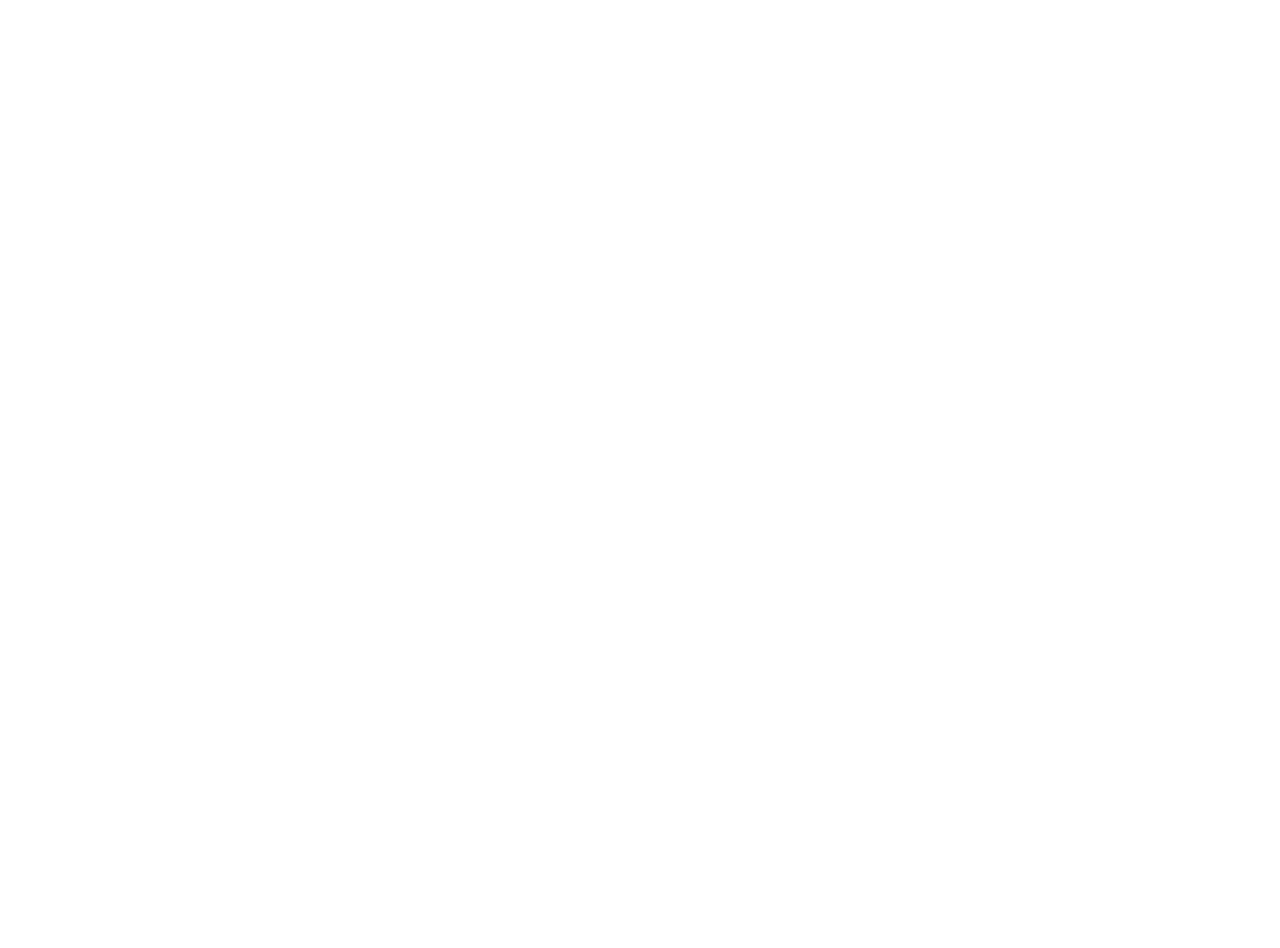
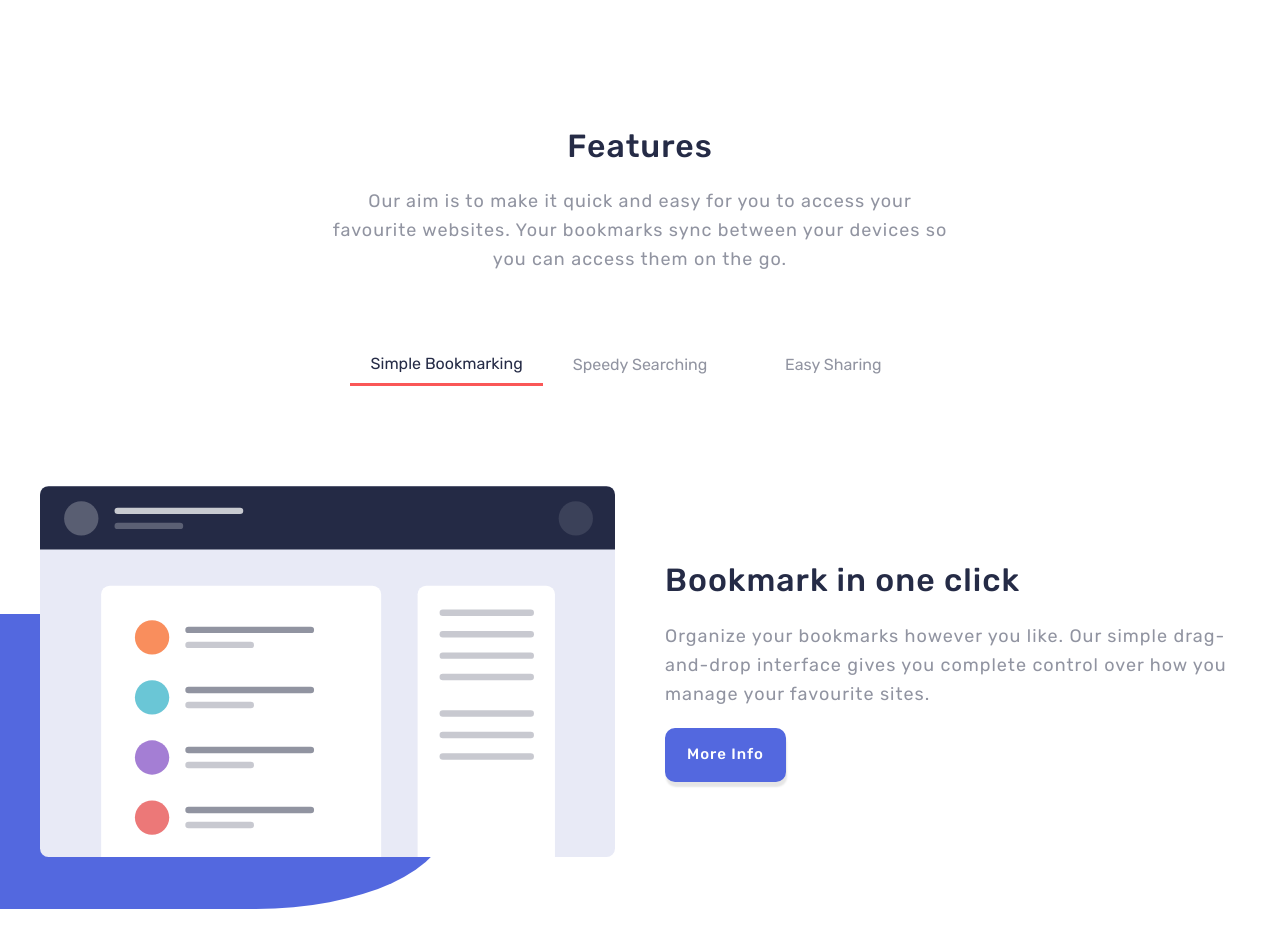
Before and after one commit to habibdev96/FEM-bookmark-landing-page, a React (Create React App) app: page / in a window 1280 px wide. Shown: the part 740-1688 px from the top of the page. Before the commit the page ends 800 px from the top, so only its background shows below. Built offline with nearby package versions, Linux system fonts and the light colour scheme.

Commit message:
created features section

```diff
--- a/src/App.js
+++ b/src/App.js
@@ -1,6 +1,7 @@
 import Globals from "./abstracts/Globals";
 import Navbar from "./components/Navbar";
 import Hero from "./components/Hero";
+import Features from "./components/Features";
 
 const App = () => {
   return (
@@ -8,6 +9,9 @@
       <Globals />
       <Navbar />
       <Hero />
+      <main>
+        <Features />
+      </main>
     </>
   );
 };
--- /dev/null
+++ b/src/components/Feature.js
@@ -0,0 +1,30 @@
+import styled from "styled-components";
+import { sectionSpacingSm } from "../abstracts/Mixins";
+import { FeatureHeading } from "./styledElements/Headings";
+import Paragraph from "./styledElements/Paragraphs";
+import Button from "./styledElements/Buttons";
+
+const Article = styled.article`
+  ${sectionSpacingSm}
+  display: grid;
+  grid-template-columns: repeat(2, 1fr);
+  align-items: center;
+  gap: var(--gap);
+`;
+
+const Feature = ({ image, heading, description }) => {
+  return (
+    <Article>
+      <img src={image} alt={heading} className="feature-img" />
+      <div className="feature-info">
+        <FeatureHeading>{heading}</FeatureHeading>
+        <Paragraph feature>{description}</Paragraph>
+        <Button primary href="#!">
+          More Info
+        </Button>
+      </div>
+    </Article>
+  );
+};
+
+export default Feature;
--- /dev/null
+++ b/src/components/Features.js
@@ -0,0 +1,90 @@
+import { useState } from "react";
+import styled from "styled-components";
+import {
+  maxWidthLg,
+  sectionSpacingSm,
+  sectionSpacingMd,
+} from "../abstracts/Mixins";
+import { SectionHeading } from "./styledElements/Headings";
+import Paragraph from "./styledElements/Paragraphs";
+import BgPattern from "./styledElements/BgPattern";
+import Feature from "./Feature";
+import { featuresData } from "../data";
+
+const Section = styled.section`
+  position: relative;
+`;
+
+const Container = styled.div`
+  ${maxWidthLg}
+  ${sectionSpacingMd}
+  position: relative;
+  z-index: 5;
+
+  .tab-container {
+    ${sectionSpacingSm}
+    display: flex;
+    align-items: center;
+    justify-content: space-between;
+    text-align: center;
+    width: 50%;
+    margin: 0 auto;
+  }
+
+  .feature-tab {
+    border: 0;
+    background-color: transparent;
+    height: 100%;
+    width: 100%;
+    font-size: 1.6rem;
+    color: var(--grayishBlue);
+    padding: 1rem;
+
+    &:hover,
+    &:focus,
+    &.active-tab {
+      color: var(--darkBlue);
+    }
+
+    &.active-tab {
+      border-bottom: 0.3rem solid var(--softRed);
+    }
+  }
+`;
+
+const Features = () => {
+  const [features, setFeatures] = useState(featuresData);
+  const [value, setValue] = useState(0);
+
+  const { image, heading, description } = featuresData[value];
+
+  return (
+    <Section>
+      <Container>
+        <SectionHeading>Features</SectionHeading>
+        <Paragraph section>
+          Our aim is to make it quick and easy for you to access your favourite
+          websites. Your bookmarks sync between your devices so you can access
+          them on the go.
+        </Paragraph>
+        <div className="features">
+          <div className="tab-container">
+            {features.map((feature, index) => (
+              <button
+                key={feature.id}
+                onClick={() => setValue(index)}
+                className={`feature-tab ${index === value && "active-tab"}`}
+              >
+                {feature.tabTitle}
+              </button>
+            ))}
+          </div>
+          <Feature image={image} heading={heading} description={description} />
+        </div>
+      </Container>
+      <BgPattern feature />
+    </Section>
+  );
+};
+
+export default Features;
--- a/src/components/Hero.js
+++ b/src/components/Hero.js
@@ -5,6 +5,10 @@
 import Button from "./styledElements/Buttons";
 import { maxWidthLg, sectionSpacingMd } from "../abstracts/Mixins";
 import BgPattern from "./styledElements/BgPattern";
+
+const Header = styled.header`
+  position: relative;
+`;
 
 const Container = styled.div`
   ${maxWidthLg}
@@ -25,11 +29,11 @@
 
 const Hero = () => {
   return (
-    <header style={{ position: "relative" }}>
+    <Header>
       <Container>
         <div className="hero-info">
           <HeroHeading>A Simple Bookmark Manager</HeroHeading>
-          <Paragraph>
+          <Paragraph hero>
             A clean and simple interface to organize your favourite websites.
             Open a new browser tab and see your sites load instantly. Try it for
             free.
@@ -50,7 +54,7 @@
         />
       </Container>
       <BgPattern hero />
-    </header>
+    </Header>
   );
 };
 
--- a/src/components/styledElements/BgPattern.js
+++ b/src/components/styledElements/BgPattern.js
@@ -5,14 +5,23 @@
   position: absolute;
   height: 60%;
   width: 50%;
-  border-bottom-left-radius: 30%;
   z-index: 1;
 
   ${({ hero }) =>
     hero &&
     css`
+      border-bottom-left-radius: 30%;
       top: 30%;
       right: -10%;
+    `}
+
+  ${({ feature }) =>
+    feature &&
+    css`
+      border-bottom-right-radius: 30%;
+      top: 60%;
+      left: -15%;
+      height: 30%;
     `}
 `;
 
--- a/src/components/styledElements/Headings.js
+++ b/src/components/styledElements/Headings.js
@@ -6,3 +6,16 @@
   font-size: 4.8rem;
   color: var(--darkBlue);
 `;
+
+export const SectionHeading = styled.h2`
+  ${headingStyles}
+  font-size: 3.2rem;
+  text-align: center;
+  color: var(--darkBlue);
+`;
+
+export const FeatureHeading = styled.h3`
+  ${headingStyles}
+  font-size: 3.2rem;
+  color: var(--darkBlue);
+`;
--- a/src/components/styledElements/Paragraphs.js
+++ b/src/components/styledElements/Paragraphs.js
@@ -1,11 +1,31 @@
-import styled from "styled-components";
+import styled, { css } from "styled-components";
 import { textStyles } from "../../abstracts/Mixins";
 
 const Paragraph = styled.p`
   ${textStyles}
-  font-size: 1.8rem;
   color: var(--grayishBlue);
   padding: 2rem 0;
+
+  ${({ hero }) =>
+    hero &&
+    css`
+      font-size: 1.8rem;
+    `}
+
+  ${({ section }) =>
+    section &&
+    css`
+      font-size: 1.8rem;
+      text-align: center;
+      width: 50%;
+      margin: 0 auto;
+    `}
+
+  ${({ feature }) =>
+    feature &&
+    css`
+      font-size: 1.8rem;
+    `}
 `;
 
 export default Paragraph;
--- /dev/null
+++ b/src/data.js
@@ -0,0 +1,30 @@
+import featureImgOne from "./assets/illustration-features-tab-1.svg";
+import featureImgTwo from "./assets/illustration-features-tab-2.svg";
+import featureImgThree from "./assets/illustration-features-tab-3.svg";
+
+export const featuresData = [
+  {
+    id: 1,
+    image: featureImgOne,
+    tabTitle: "Simple Bookmarking",
+    heading: "Bookmark in one click",
+    description:
+      "Organize your bookmarks however you like. Our simple drag-and-drop interface gives you complete control over how you manage your favourite sites.",
+  },
+  {
+    id: 2,
+    image: featureImgTwo,
+    tabTitle: "Speedy Searching",
+    heading: "Intelligent search",
+    description:
+      "Our powerful search feature will help you find saved sites in no time at all. No need to trawl through all of your bookmarks.",
+  },
+  {
+    id: 3,
+    image: featureImgThree,
+    tabTitle: "Easy Sharing",
+    heading: "Share your bookmarks",
+    description:
+      "Easily share your bookmarks and collections with others. Create a shareable link that you can send at the click of a button.",
+  },
+];
```
